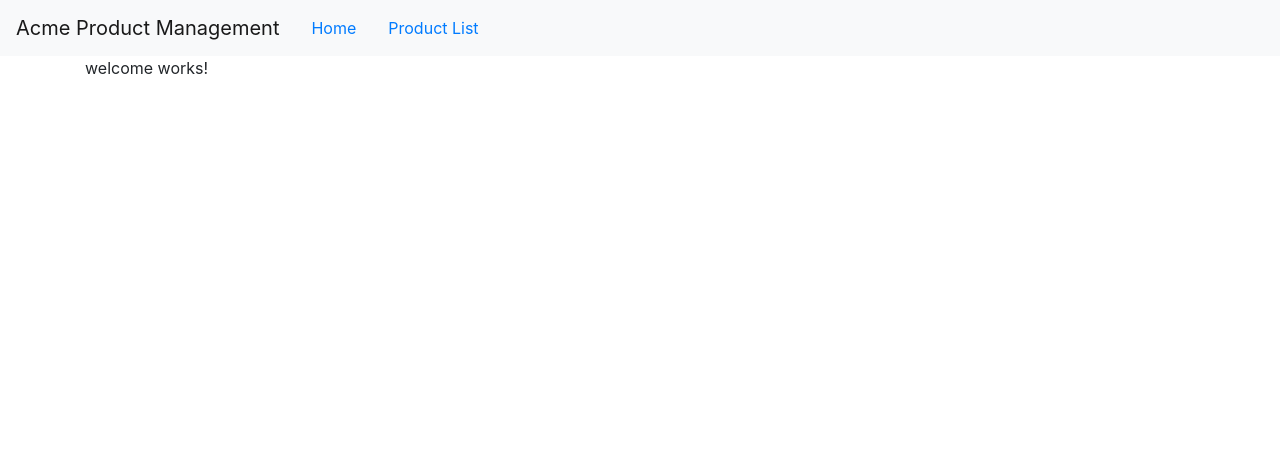
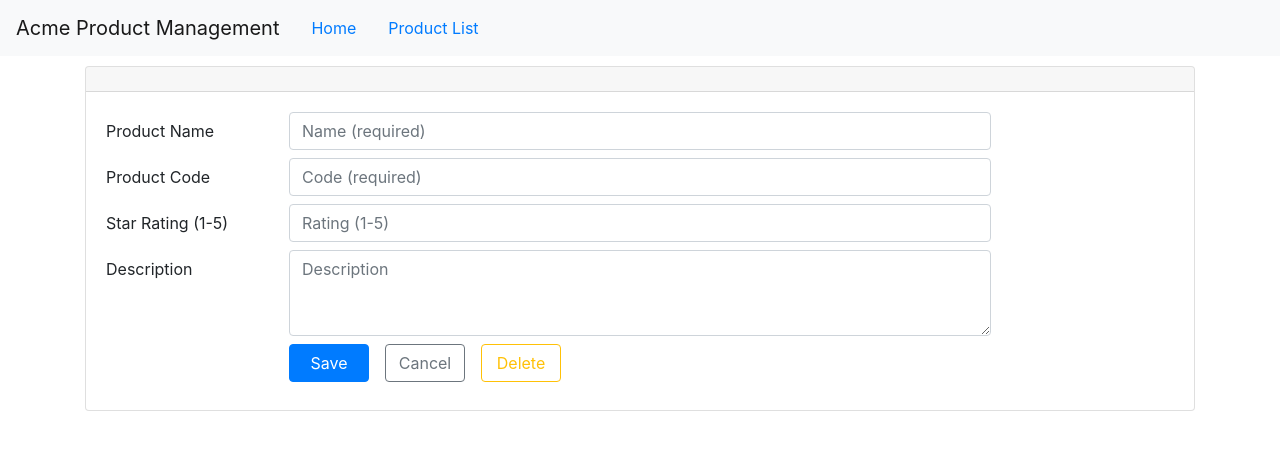
Before and after one commit to YoniWitz/ACME, an Angular app: page /products/1 in a window 1280 px wide. Before the commit this address led to /welcome. Shown: the top 450 px of the page. Built offline with nearby package versions, Linux system fonts and the light colour scheme.

Commit message:
added links and routes to edit product

```diff
--- a/src/app/product/product-details/product-details.component.html
+++ b/src/app/product/product-details/product-details.component.html
@@ -43,7 +43,12 @@
                             class='btn btn-outline-secondary'>
                         <i class='fa fa-chevron-left'></i>Back
                     </button>
+                    <button class="btn btn-outline-primary"
+                            [routerLink]="['/products', product.productId]">
+                        Edit
+                    </button>
                 </tr>
+
             </tbody>
         </table>
     </div>
--- a/src/app/product/product-edit/product-edit.component.html
+++ b/src/app/product/product-edit/product-edit.component.html
@@ -5,7 +5,7 @@
 
     <div class="card-body">
         <form>
-            <div class="form-group fow mb-2">
+            <div class="form-group row mb-2">
                 <label class="col-md-2 col-form-label">
                     Product Name
                 </label>
@@ -20,7 +20,7 @@
             <div class="form-group row mb-2">
                 <label class="col-md-2 col-form-label">Product Code</label>
 
-                <div calss="col-md-8">
+                <div class="col-md-8">
                     <input class="form-control"
                            id="productCodeId"
                            type="text"
@@ -62,7 +62,8 @@
                     <button class="btn btn-outline-secondary mr-3"
                             style="width:80px;"
                             type="button"
-                            title="Cancel your edits">
+                            title="Cancel your edits"
+                            (click)="onCancel()">
                         Cancel
                     </button>
                     <button class="btn btn-outline-warning"
--- a/src/app/product/product-edit/product-edit.component.ts
+++ b/src/app/product/product-edit/product-edit.component.ts
@@ -1,5 +1,8 @@
 import { Component, OnInit } from '@angular/core';
 import {FormGroup, FormControl} from '@angular/forms';
+import { ActivatedRoute, Router } from '@angular/router';
+import { IProduct } from 'src/app/shared/IProduct';
+import { ProductService } from 'src/app/shared/product.service';
 
 @Component({
   selector: 'pm-product-edit',
@@ -7,11 +10,31 @@
   styleUrls: ['./product-edit.component.css']
 })
 export class ProductEditComponent implements OnInit {
+  id: number;
+  product: IProduct;
+  errorMessage: string = '';
 
-
-  constructor() { }
+  constructor(private route: ActivatedRoute, private productService: ProductService, private router: Router) { }
 
   ngOnInit(): void {
+    this.id = +this.route.snapshot.paramMap.get('id');
+    this.productService.getProduct(this.id).subscribe({
+      next: product => {
+        this.product = product;
+      },
+      error: err => this.errorMessage = err
+    });
   }
 
+  deleteProduct(): void{
+    this.productService.deleteProduct(this.id).subscribe({
+      next: () =>  this.router.navigate(['/products']),
+      error: err => this.errorMessage = err
+    });
+
+  }
+
+  onCancel(): void {
+    this.router.navigate(['/products']);
+  }
 }
--- a/src/app/product/product.module.ts
+++ b/src/app/product/product.module.ts
@@ -3,16 +3,20 @@
 
 import { ProductListComponent } from './products/product-list.component';
 import { ProductDetailsComponent } from './product-details/product-details.component';
+import { ProductEditComponent } from './product-edit/product-edit.component';
 import { ProductDetailsGuard } from './product-details/product-details.guard';
 
 import {SharedModule} from '../shared/shared.module';
 import { StarComponent } from '../shared/star/star.component';
 import { ConvertToSpacesPipe } from '../shared/convert-to-spaces.pipe';
-import { ProductEditComponent } from './product-edit/product-edit.component';
 
 
 let arrayOfRoutes: Route[] = [
   { path: 'products', component: ProductListComponent },
+  {
+    path: 'products/:id',
+    canActivate: [ProductDetailsGuard], component: ProductEditComponent
+  },
   {
     path: 'product/:id',
     canActivate: [ProductDetailsGuard], component: ProductDetailsComponent
--- a/src/app/product/products/product-list.component.html
+++ b/src/app/product/products/product-list.component.html
@@ -53,6 +53,12 @@
                             <pm-star [rating]='filteredProduct.starRating'
                                      (onRatingClicked)='onRatingClicked($event)'></pm-star>
                         </td>
+                        <td>
+                            <button class="btn btn-outline-primary btn-sm"
+                                    [routerLink]="['/products', filteredProduct.productId]">
+                                Edit
+                            </button>
+                        </td>
                     </tr>
 
                 </tbody>
```
